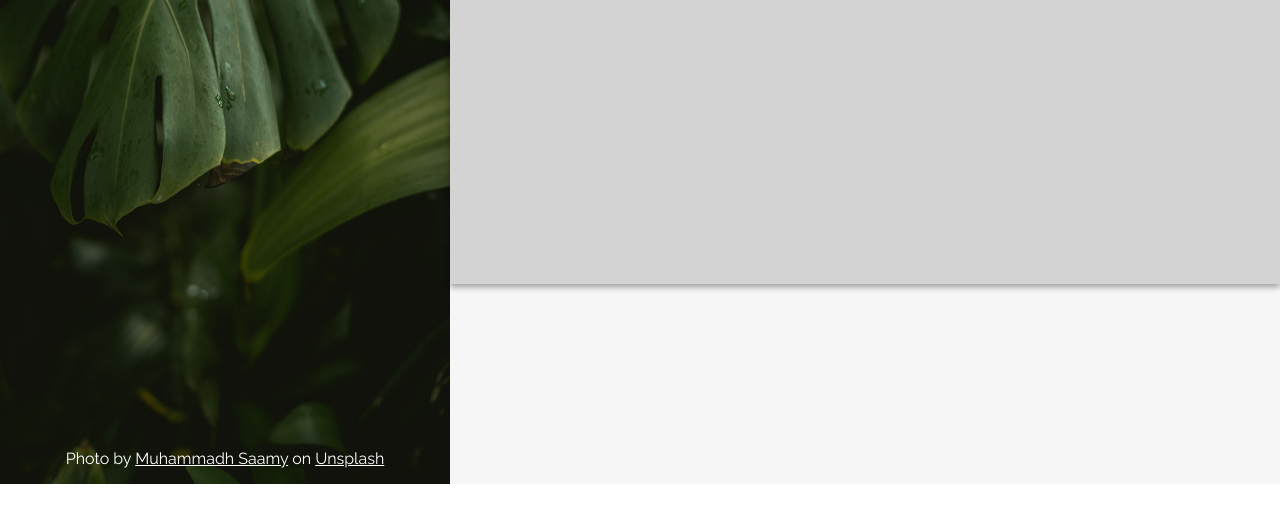
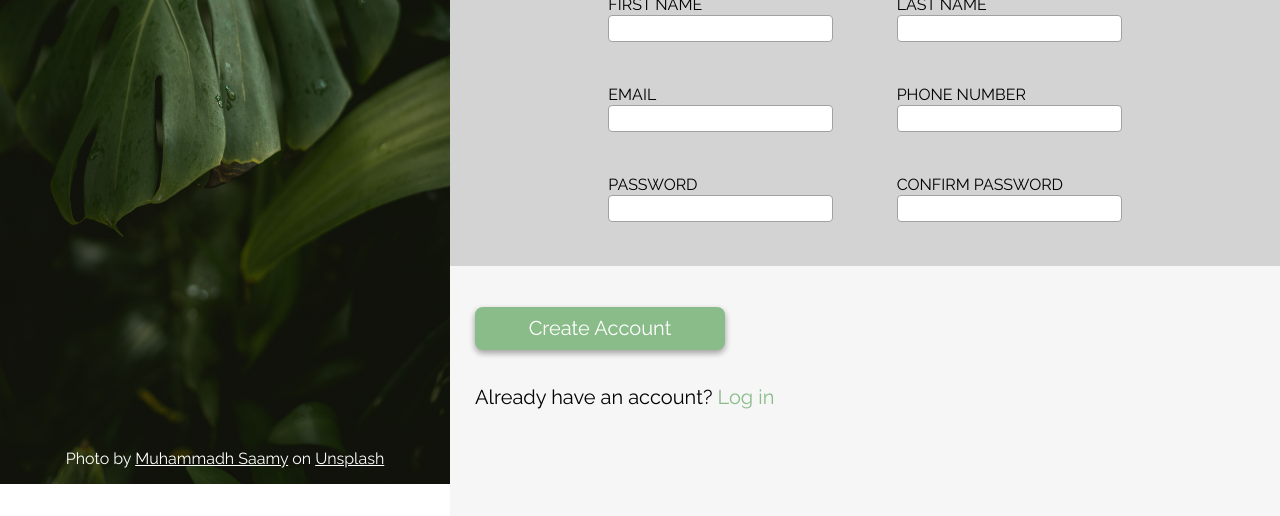
Before and after one commit to c-tollison/sign-up-form, a plain HTML site: page index.html in a window 1280 px wide. Shown: the part 316-832 px from the top of the page. Before the commit the page ends 800 px from the top, so only its background shows below. Drawn offline with nearby package versions, Linux system fonts and the light colour scheme.

Commit message:
finished layout

```diff
--- a/index.html
+++ b/index.html
@@ -54,10 +54,55 @@
 					<p>You <i>know</i> you want to!</p>
 				</div>
 			</div>
-			<div class="right-middle">
-				<form></form>
-			</div>
-			<div class="right-bottom"></div>
+			<form>
+				<div class="right-middle">
+					<div class="input-values">
+						<legend><h1>Let's do this!</h1></legend>
+						<div class="input-row">
+							<div class="input">
+								<label for="first-name">FIRST NAME</label>
+								<input type="text" id="first-name" name="first-name" required />
+							</div>
+							<div class="input">
+								<label for="last-name">LAST NAME</label>
+								<input type="text" id="last-name" name="last-name" required />
+							</div>
+						</div>
+						<div class="input-row">
+							<div class="input">
+								<label for="email">EMAIL</label>
+								<input type="email" id="email" name="email" required />
+							</div>
+							<div class="input">
+								<label for="phone-number">PHONE NUMBER</label>
+								<input
+									type="name"
+									id="phone-number"
+									name="phone-number"
+									required
+								/>
+							</div>
+						</div>
+						<div class="input-row">
+							<div class="input">
+								<label for="password">PASSWORD</label>
+								<input type="password" id="password" name="password" required />
+								<p class="incorrect-text hidden">*Passwords do not match</p>
+							</div>
+							<div class="input">
+								<label for="confirm">CONFIRM PASSWORD</label>
+								<input type="password" id="confirm" required />
+							</div>
+						</div>
+					</div>
+				</div>
+				<div class="right-bottom">
+					<div class="bottom-text">
+						<button type="submit">Create Account</button>
+						<p>Already have an account?<a href="#"> Log in</a></p>
+					</div>
+				</div>
+			</form>
 		</div>
 		<script src="./scripts/script.js"></script>
 	</body>
--- a/styles/style.css
+++ b/styles/style.css
@@ -1,18 +1,18 @@
 body {
-	height: 800px;
+	height: 100vh;
 	width: auto;
 	display: flex;
 	font-family: "Raleway", sans-serif;
 }
 
 .left-body {
-	height: 800px;
+	height: 100vh;
 	width: 450px;
 	position: relative;
 }
 
 .plant-image {
-	height: 800px;
+	height: 100vh;
 	width: 450px;
 	position: absolute;
 }
@@ -55,7 +55,8 @@ body {
 
 .right-body {
 	flex-grow: 1;
-	height: 800px;
+	height: 100vh;
+	width: 50%;
 	display: flex;
 	flex-direction: column;
 }
@@ -69,7 +70,7 @@ body {
 }
 
 .top-text {
-	width: 800px;
+	width: 50vw;
 	font-size: 24px;
 }
 
@@ -78,9 +79,101 @@ body {
 	height: 50vh;
 	box-shadow: rgba(0, 0, 0, 0.16) 0px 3px 6px, rgba(0, 0, 0, 0.23) 0px 3px 6px;
 	z-index: 1;
+	font: 18px;
+	display: flex;
+	justify-content: center;
+	align-items: center;
+}
+
+.input-values {
+	width: 50vw;
+	height: 100%;
+	display: flex;
+	flex-direction: column;
+	justify-content: space-evenly;
+	align-items: center;
+}
+
+.input-row {
+	display: flex;
+	justify-content: space-evenly;
+	width: 50vw;
+	height: 65px;
+}
+
+.input {
+	display: flex;
+	flex-direction: column;
+	width: 225px;
+}
+
+input {
+	height: 23px;
+	border: 1px solid rgb(161, 161, 161);
+	border-radius: 4px;
 }
 
 .right-bottom {
 	background: #f6f6f6;
 	height: 25vh;
+	padding: 25px;
 }
+
+.bottom-text {
+	width: 50vw;
+	font-size: 20px;
+}
+
+.bottom-text button {
+	background-color: rgb(137, 188, 137);
+	color: white;
+	font-size: 20px;
+	width: 250px;
+	padding: 10px 35px 10px 35px;
+	border-radius: 8px;
+	box-shadow: rgba(0, 0, 0, 0.16) 0px 3px 6px, rgba(0, 0, 0, 0.23) 0px 3px 6px;
+	border: none;
+	margin-top: 16px;
+	margin-bottom: 16px;
+}
+
+.bottom-text button:active {
+	-webkit-box-shadow: inset 0px 0px 5px #c1c1c1;
+	-moz-box-shadow: inset 0px 0px 5px #c1c1c1;
+	box-shadow: inset 0px 0px 5px #c1c1c1;
+	outline: none;
+}
+
+.bottom-text p a {
+	text-decoration: none;
+	color: rgb(137, 188, 137);
+}
+
+.incorrect-text {
+	color: red;
+	font-size: 16px;
+	margin: 0px;
+	padding: 0px;
+}
+
+.hidden {
+	display: none;
+}
+
+.error-row {
+	display: flex;
+	width: 50vw;
+}
+
+input:focus {
+	outline: none;
+	border-color: #719ece;
+	border-width: 2px;
+	box-shadow: rgba(0, 0, 0, 0.16) 0px 3px 6px, rgba(0, 0, 0, 0.23) 0px 3px 6px;
+}
+textarea:focus {
+	outline: none;
+	border-color: #316baa;
+	border-width: 2px;
+	box-shadow: rgba(0, 0, 0, 0.16) 0px 3px 6px, rgba(0, 0, 0, 0.23) 0px 3px 6px;
+}
```
Also changed, not shown: 1 other file.
